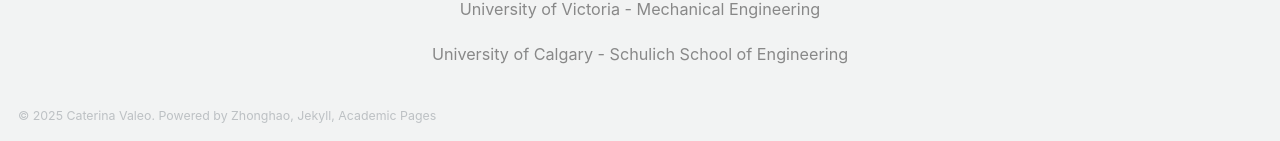
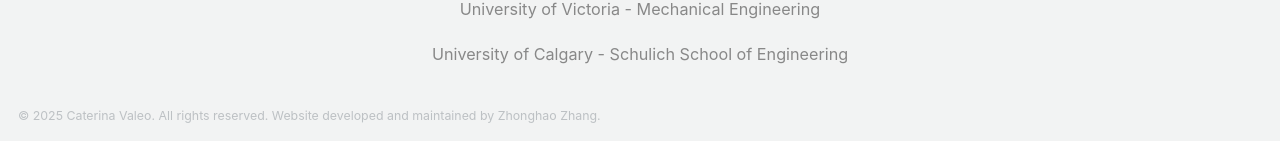
Before and after one commit to hoz666/CV, a Jekyll site: the page built from _pages/teaching.html, in a window 1280 px wide and 1306 px high. Shown: the part 1162-1303 px from the top of the window. Built offline with Jekyll 4.4.1, drawn with Linux system fonts in a browser that asks for light colours; some web fonts are replaced; a script that is not in the unit is left out.

Commit message:
Update: Footer copyright and developer attribution

```diff
--- a/_includes/footer.html
+++ b/_includes/footer.html
@@ -17,5 +17,5 @@
 {% endif %}
 
 <div class="page__footer-copyright">
-  &copy; {{ site.time | date: '%Y' }} {{ site.name | default: site.title }}. {{ site.data.ui-text[site.locale].powered_by | default: "Powered by" }} <a href="https://zhonghaoz.ca" rel="nofollow">Zhonghao</a>, <a href="http://jekyllrb.com" rel="nofollow">Jekyll</a>, <a href="https://github.com/academicpages/academicpages.github.io">Academic Pages</a>
+  &copy; 2025 Caterina Valeo. All rights reserved. Website developed and maintained by <a href="https://zhonghaoz.ca" rel="nofollow">Zhonghao Zhang</a>.
 </div>
```
